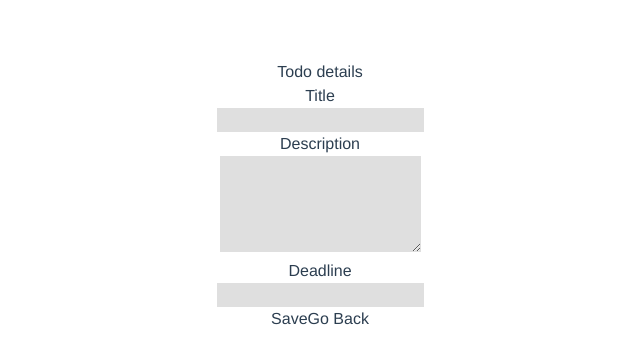
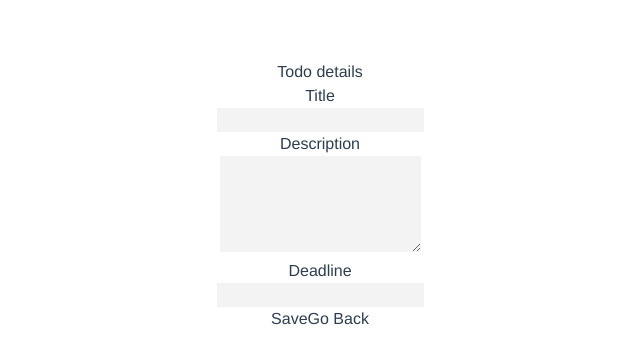
Before and after one commit to tpietka/todo-vue, a Vue app: page /add-todo in a window 1280 px wide. Shown: the top 364 px of the page, without its empty margins (320-960 px from the left). Built offline with nearby package versions, Linux system fonts and the light colour scheme.

Commit message:
Change inputs background color

```diff
--- a/src/views/Form.vue
+++ b/src/views/Form.vue
@@ -56,6 +56,6 @@ const goBack = () => {
 <style scoped>
 input,
 textarea {
-  background-color: #dfdfdf;
+  background-color: #f3f3f3;
 }
 </style>
```
